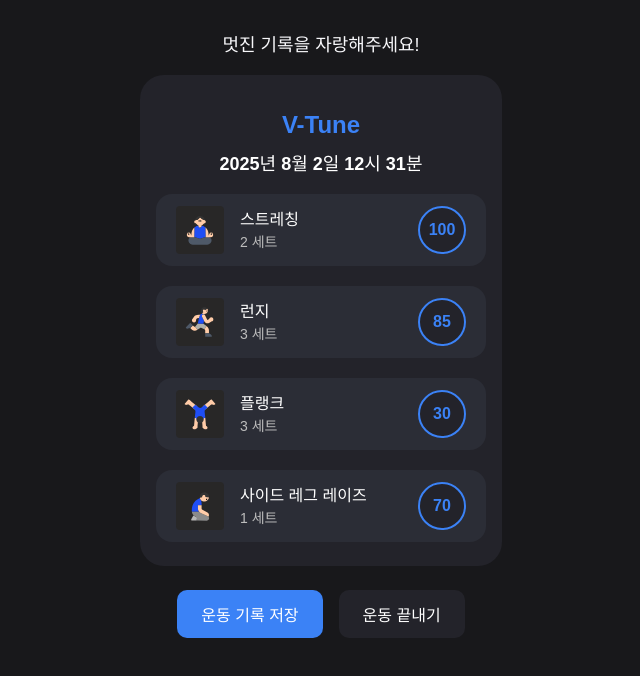
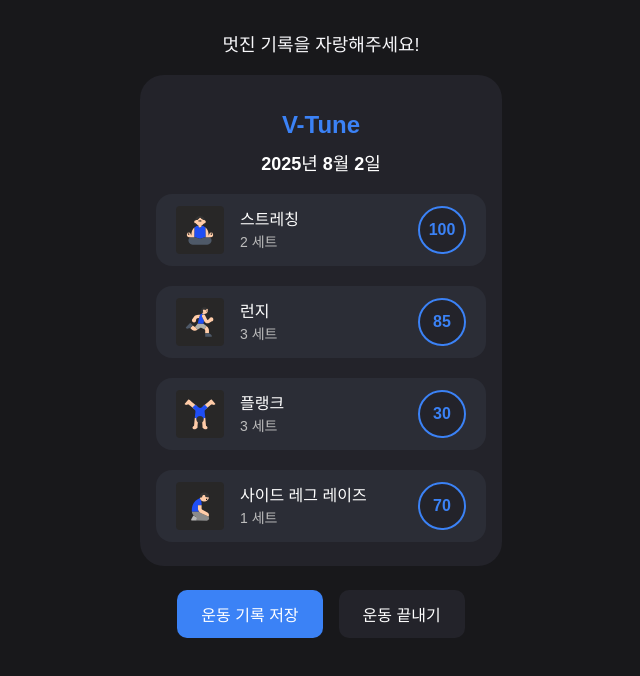
Before and after one commit to SSWU-AI/V-Tune_FE, a React (Vite) app: page /record in a window 1280 px wide. Shown: the top 676 px of the page, without its empty margins (319-959 px from the left). Built offline with nearby package versions, Linux system fonts and the light colour scheme; no server answers; a web font is replaced by a local one.

Commit message:
Fix: 운동 기록에서 날짜 형식 수정

```diff
--- a/src/components/WorkoutRecordScreen.tsx
+++ b/src/components/WorkoutRecordScreen.tsx
@@ -15,7 +15,7 @@
 
 function getTodayString() {
   const now = new Date();
-  return `${now.getFullYear()}년 ${now.getMonth() + 1}월 ${now.getDate()}일 ${now.getHours()}시 ${now.getMinutes()}분`;
+  return `${now.getFullYear()}년 ${now.getMonth() + 1}월 ${now.getDate()}일 `;
 }
 
 const WorkoutRecordScreen: React.FC = () => {
```
